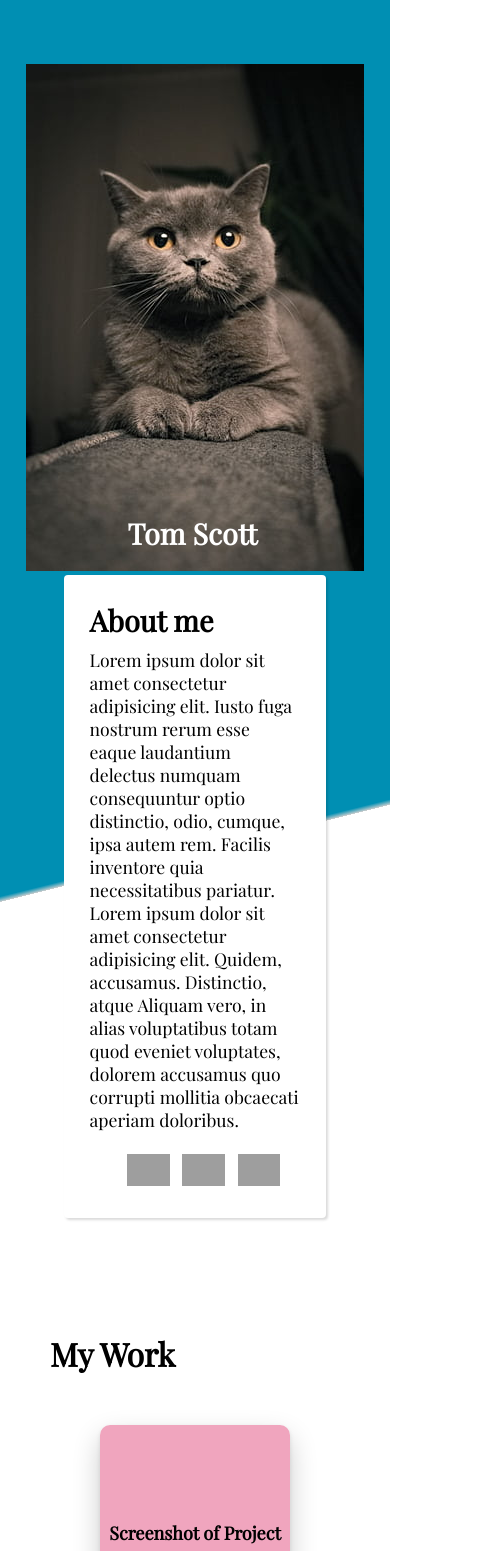
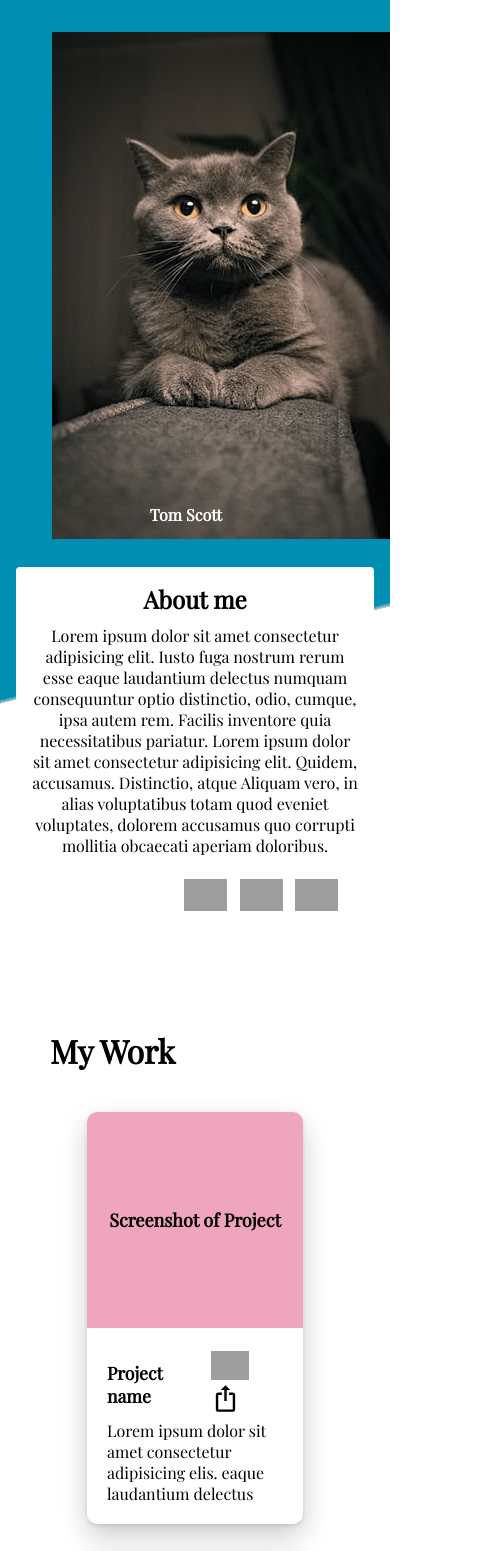
Before and after one commit to maggyleet/homepage, a plain HTML site: page index.html in a window 390 px wide. Shown: the top 1551 px of the page, 488 px wide, since content can reach past the window. Drawn offline with nearby package versions, Linux system fonts and the light colour scheme; grey boxes are pictures that could not be loaded.

Commit message:
make it responsive

```diff
--- a/style.css
+++ b/style.css
@@ -223,9 +223,54 @@
     padding: 1.2rem;
 }
 
-@media (max-width:600px) {
+/* Responsive layout adjustments */
+@media (max-width: 768px) {
     .about {
-        display: flex;
         flex-direction: column;
+        padding: 2rem 1rem;
+        text-align: center;
+    }
+
+    .image-wrapper {
+        margin-bottom: 1.5rem;
+        max-width: 80%;
+    }
+
+    .about-me {
+        padding: 1rem;
+        box-shadow: none;
+    }
+
+    .abt-me-title {
+        font-size: 1.5rem;
+    }
+
+    .abt-me-para {
+        font-size: 1rem;
+    }
+
+    .overlay-text {
+        font-size: 1rem;
+        padding: 0.5rem 0.8rem;
+    }
+
+    .works {
+        flex-direction: column;
+        align-items: center;
+    }
+
+    .card {
+        width: 90%;
+        margin: 15px 0;
+    }
+
+    .contact {
+        flex-direction: column;
+        padding: 2rem 1rem;
+    }
+
+    .contact-b img {
+        width: 100%;
+        max-width: 300px;
     }
 }
```
